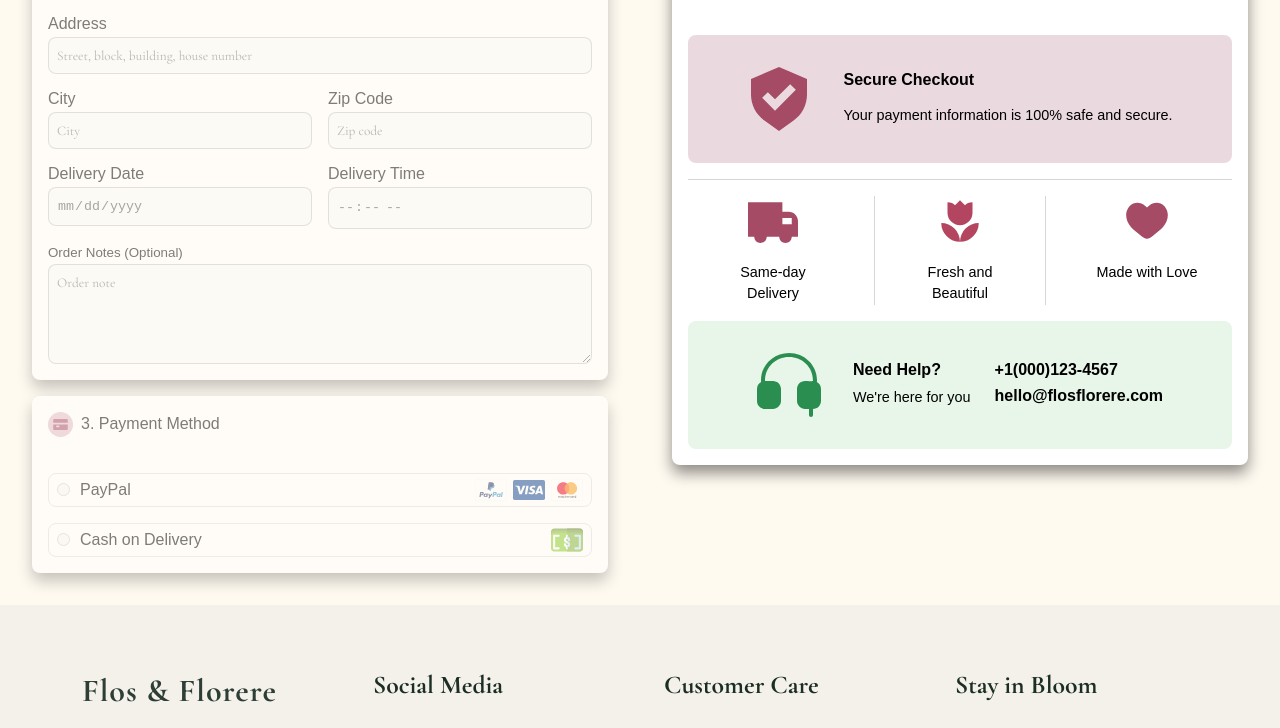
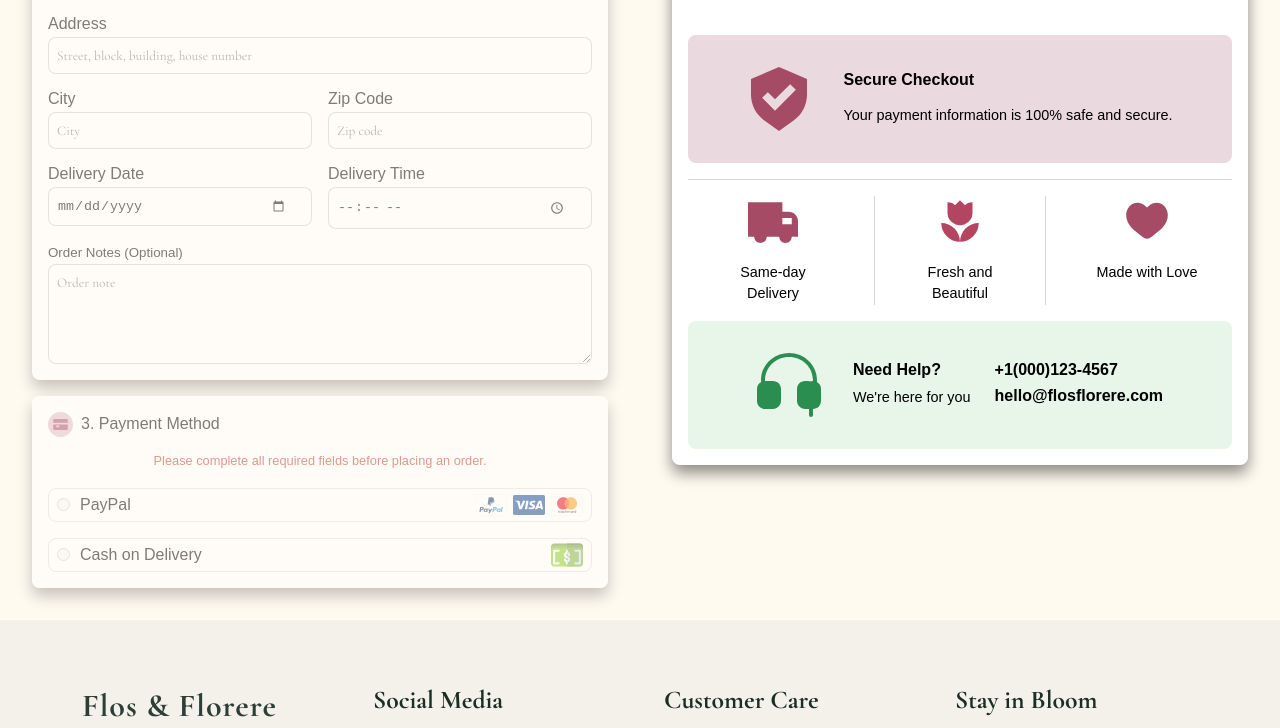
Before and after one commit to Nathan-Front/flower_store_site_react_ver, a React (Vite) app: page /#/checkout in a window 1280 px wide. Shown: the part 558-1286 px from the top of the page. Built offline with nearby package versions, Linux system fonts and the light colour scheme; no server answers; a web font is replaced by a local one.

Commit message:
added form and payment method selection validity function

```diff
--- a/src/components/checkout/CheckoutSecondSection.jsx
+++ b/src/components/checkout/CheckoutSecondSection.jsx
@@ -2,21 +2,17 @@ import "./checkoutSecondSection.css";
 import { useState, useEffect } from "react";
 import { useLocation } from "react-router-dom";
 import { formatPrice } from "../hooks/productPriceFormat.jsx";
-import useFetch from "../hooks/renderFetchData.js";
 import LoadingSpinner from "../loadingComponent/LoadingSpinner.jsx";
 import LoadingError from "../loadingComponent/LoadingError.jsx";
-import { formatCartDisplay } from "../hooks/dataFormatter.js";
 
 export default function CheckoutSecondSection({
   updateCart,
+  dataSettings,
+  loading,
+  error,
   checkoutProducts,
   setCheckoutProducts,
 }) {
-  const {
-    data: dataSettings, //rename the data and render its contents
-    loading,
-    error,
-  } = useFetch("checkout", "settings", formatCartDisplay);
   const location = useLocation();
   const buyNow = location.state?.buyNow;
   const item = location.state?.item;
--- a/src/components/checkout/CheckoutThirdSection.jsx
+++ b/src/components/checkout/CheckoutThirdSection.jsx
@@ -2,7 +2,11 @@ import "./checkoutThirdSection.css";
 import { useState, useRef, useEffect } from "react";
 import PaypalButton from "../paypalButton/PaypalButton.jsx";
 
-export default function CheckoutThirdSection({ cartItems, checkoutProducts }) {
+export default function CheckoutThirdSection({
+  cartItems,
+  checkoutProducts,
+  dataSettings,
+}) {
   const [isPaypal, setPaypal] = useState("");
   const [isSetPayment, setPayment] = useState(false);
   const radioBtnHandler = (payment) => {
@@ -41,6 +45,8 @@ export default function CheckoutThirdSection({ cartItems, checkoutProducts }) {
   });
 
   // Update ref whenever state changes
+  const [isFormValid, setIsFormValid] = useState(false);
+  const formRef = useRef(null);
   useEffect(() => {
     formDataRef.current = {
       customer: isInput,
@@ -54,10 +60,36 @@ export default function CheckoutThirdSection({ cartItems, checkoutProducts }) {
     paymentMethod: isPaypal,
   };
 
+  //enable/disable whole form container
+  useEffect(() => {
+    if (!formRef.current) return;
+
+    const hasItems = checkoutProducts.length > 0;
+    const hasLoaded = dataSettings.length > 0;
+    const canEnableForm = hasItems && hasLoaded;
+    formRef.current.classList.toggle("form-disabled", !canEnableForm); //hasItems true = remove form-disabled, false = add form-disabled
+    //get all form elements and disable them if cart is empty
+    /* [...formRef.current.elements].forEach((element) => {
+      element.disabled = !canEnableForm;
+    }); */
+  }, [checkoutProducts, dataSettings]);
+
+  //enable/disable payment method container
+  useEffect(() => {
+    if (!formRef.current) return;
+
+    setIsFormValid(formRef.current.checkValidity());
+  }, [isInput]);
+  const canSelectPayment =
+    checkoutProducts.length > 0 && dataSettings.length > 0 && isFormValid;
+
   //hadnler for COD since we dont do like paypal button
   const handleCODOrder = async () => {
+    if (!formRef.current?.checkValidity()) {
+      console.log("Form is invalid");
+      return;
+    }
     try {
-      setSpinner(true);
       const response = await fetch(
         "https://flower-store-site-react-ver.onrender.com/api/orders/cod", //hard code the backend since paypalbutton is separated
         {
@@ -78,18 +110,6 @@ export default function CheckoutThirdSection({ cartItems, checkoutProducts }) {
       throw error;
     }
   };
-
-  const formRef = useRef(null);
-  useEffect(() => {
-    if (!formRef.current) return;
-
-    const hasItems = checkoutProducts.length > 0;
-    formRef.current.classList.toggle("form-disabled", !hasItems); //hasItems true = remove form-disabled, false = add form-disabled
-    //get all form elements and disable them if cart is empty
-    [...formRef.current.elements].forEach((element) => {
-      element.disabled = !hasItems;
-    });
-  }, [checkoutProducts]);
 
   return (
     <>
@@ -215,7 +235,10 @@ export default function CheckoutThirdSection({ cartItems, checkoutProducts }) {
                 ></textarea>
               </div>
             </div>
-            <div className="payment-method-con">
+            <fieldset
+              className="payment-method-con"
+              disabled={!canSelectPayment}
+            >
               <div className="checkout-panel-title">
                 <img
                   src="./images/cart/secondSection/credit-card.svg"
@@ -224,7 +247,11 @@ export default function CheckoutThirdSection({ cartItems, checkoutProducts }) {
                 />
                 <span>3. Payment Method</span>
               </div>
-              <div id="payment-message" className="payment-message"></div>
+              <div id="payment-message" className="payment-message">
+                {isFormValid
+                  ? ""
+                  : "Please complete all required fields before placing an order."}
+              </div>
               <div>
                 <label className="payment-option">
                   <input
@@ -247,12 +274,13 @@ export default function CheckoutThirdSection({ cartItems, checkoutProducts }) {
                     />
                   </div>
                 </label>
-                {isPaypal === "paypal" && (
+                {isPaypal === "paypal" && isFormValid && (
                   <div className="paypal-container showPayment">
                     <div id="paypal-button-container"></div>
                     <PaypalButton
                       formDataRef={formDataRef}
                       dataParams={dataParams}
+                      formRef={formRef}
                     />
                     <p id="result-message"></p>
                   </div>
@@ -275,7 +303,7 @@ export default function CheckoutThirdSection({ cartItems, checkoutProducts }) {
                     />
                   </div>
                 </label>
-                {isPaypal === "COD" && (
+                {isPaypal === "COD" && isFormValid && (
                   <div className="cash-on-delivery-btn-con showCODbtn">
                     <button
                       id="place-order-btn"
@@ -287,7 +315,7 @@ export default function CheckoutThirdSection({ cartItems, checkoutProducts }) {
                   </div>
                 )}
               </div>
-            </div>
+            </fieldset>
           </form>
         </div>
       </section>
--- a/src/components/checkout/checkout.jsx
+++ b/src/components/checkout/checkout.jsx
@@ -3,19 +3,31 @@ import CheckoutSecondSection from "./CheckoutSecondSection.jsx";
 import CheckoutThirdSection from "./CheckoutThirdSection.jsx";
 import { useState } from "react";
 import "./checkoutFirstSection.css";
+import useFetch from "../hooks/renderFetchData.js";
+import { formatCartDisplay } from "../hooks/dataFormatter.js";
 export default function Checkout({ updateCart, cartItems }) {
+  const {
+    data: dataSettings, //rename the data and render its contents
+    loading,
+    error,
+  } = useFetch("checkout", "settings", formatCartDisplay);
   const [checkoutProducts, setCheckoutProducts] = useState([]);
+
   return (
     <div className="checkout-page">
       <CheckoutFirstSection />
       <CheckoutSecondSection
         updateCart={updateCart}
+        dataSettings={dataSettings}
+        loading={loading}
+        error={error}
         checkoutProducts={checkoutProducts}
         setCheckoutProducts={setCheckoutProducts}
       />
       <CheckoutThirdSection
         cartItems={cartItems}
         checkoutProducts={checkoutProducts}
+        dataSettings={dataSettings}
       />
     </div>
   );
--- a/src/components/checkout/checkoutThirdSection.css
+++ b/src/components/checkout/checkoutThirdSection.css
@@ -18,7 +18,8 @@
   opacity: 0.5;
   pointer-events: none;
 }
-.form-container> form> div {
+.form-container> form> div,
+.form-container> form> fieldset {
     display: flex;
     flex-direction: column;
     gap: 16px;
@@ -26,6 +27,9 @@
     background-color: #fff;
     border-radius: 0.5rem;
     padding: 16px;
+}
+.form-container> form> fieldset {
+    border: none;
 }
 .contact-info-con> div,
 .shipping-info-con> div {
--- a/src/components/paypalButton/PaypalButton.jsx
+++ b/src/components/paypalButton/PaypalButton.jsx
@@ -1,5 +1,5 @@
 import { useEffect, useRef } from "react";
-export default function PaypalButton({ formDataRef, dataParams }) {
+export default function PaypalButton({ formDataRef, dataParams, formRef }) {
   console.log("PaypalButton rendered");
   console.log("window.paypal:", window.paypal);
   const SERVER_URL = "https://flower-store-site-react-ver.onrender.com";
@@ -11,8 +11,11 @@ export default function PaypalButton({ formDataRef, dataParams }) {
       console.error("PayPal SDK has not loaded.");
       return;
     }
+    if (!formRef.current?.checkValidity()) {
+      console.log("Form is invalid");
+      return;
+    }
     let copyRef = paypalRef.current;
-
     if (!copyRef) return;
     // Prevent initialization more than once
     if (initialized.current) return;
```
